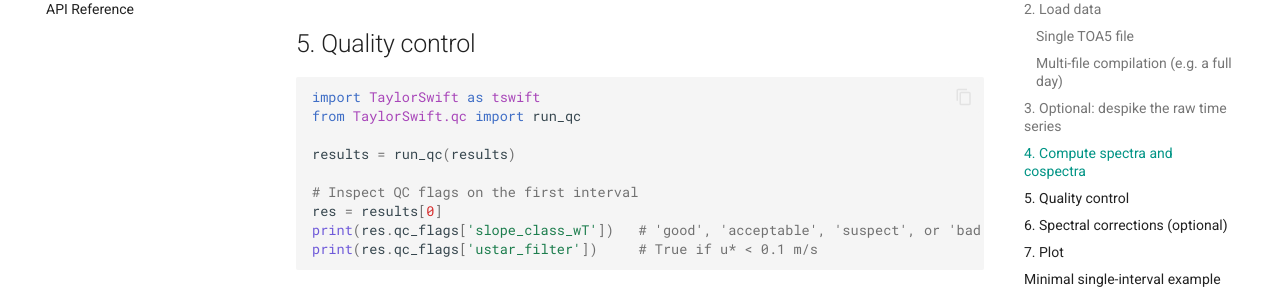
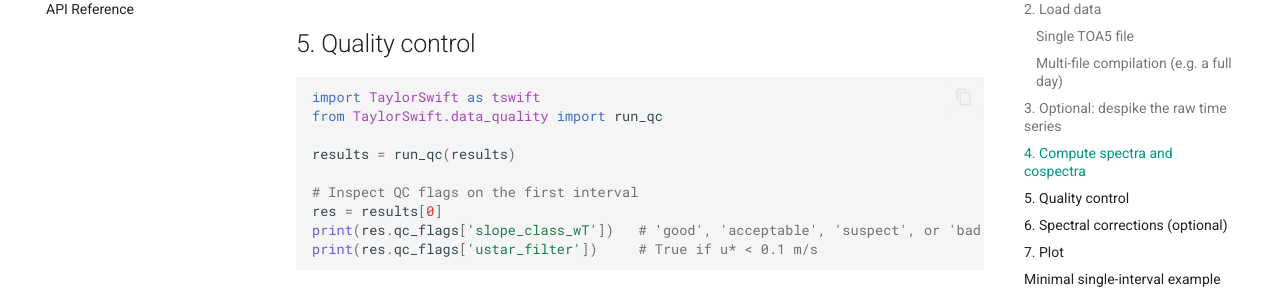
Before and after one commit to inkenbrandt/TaylorSwift, an MkDocs documentation site: the page built from docs/quickstart.md, in a window 1280 px wide and 900 px high, scrolled down 1475 px. Shown: the part 153-453 px from the top of the window. Built offline with MkDocs 1.6.1 and Material for MkDocs 9.7.7, drawn with Linux system fonts in a browser that asks for light colours.

Commit message:
Fix docs and example imports for refactored module names
Agent-Logs-Url: https://github.com/inkenbrandt/TaylorSwift/sessions/fdebcfac-bdeb-47ce-801d-913486b3cf50

Co-authored-by: inkenbrandt <7726565+inkenbrandt@users.noreply.github.com>

````diff
--- a/docs/quickstart.md
+++ b/docs/quickstart.md
@@ -75,7 +75,7 @@ Each element of `results` is a `SpectralResult` containing:
 
 ```python
 import TaylorSwift as tswift
-from TaylorSwift.qc import run_qc
+from TaylorSwift.data_quality import run_qc
 
 results = run_qc(results)
 
````
Also changed, not shown: 1 other file.
